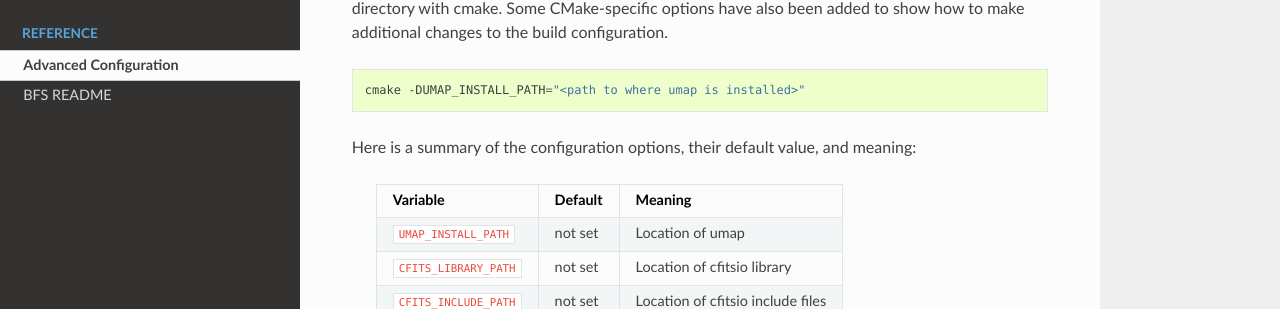
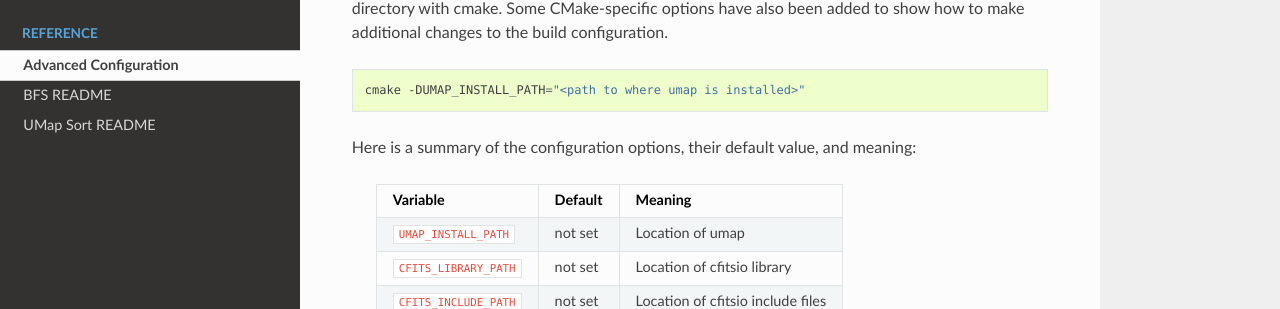
Before and after one commit to LLNL/umap-apps, a Sphinx documentation site: the page built from docs/sphinx/advanced_configuration.rst, in a window 1280 px wide. Shown: the part 187-496 px from the top of the page. Built offline with Sphinx 7.4.7 and the Read the Docs theme 2.0.0, drawn with Linux system fonts in a browser that asks for light colours; pages that are not in the unit, such as notebooks, are missing from menus.

Commit message:
fix_readoc

```diff
--- a/docs/sphinx/conf.py
+++ b/docs/sphinx/conf.py
@@ -61,8 +61,8 @@
     'sphinx.ext.autodoc',
     'sphinx.ext.todo',
     'sphinx.ext.mathjax',
-    'breathe',
-    'exhale'
+    'breathe'
+#   'exhale'
 ]
 
 breathe_projects = { 'umap-apps': "../doxygen/xml/" }
--- a/docs/sphinx/index.rst
+++ b/docs/sphinx/index.rst
@@ -20,4 +20,4 @@
 
   advanced_configuration
   bfs
-  api/api
+  umapsort
--- /dev/null
+++ b/docs/sphinx/umapsort.rst
@@ -0,0 +1,7 @@
+.. _umapsort:
+
+================
+UMap Sort README
+================
+
+.. include:: ../../src/umapsort/README.md
```
